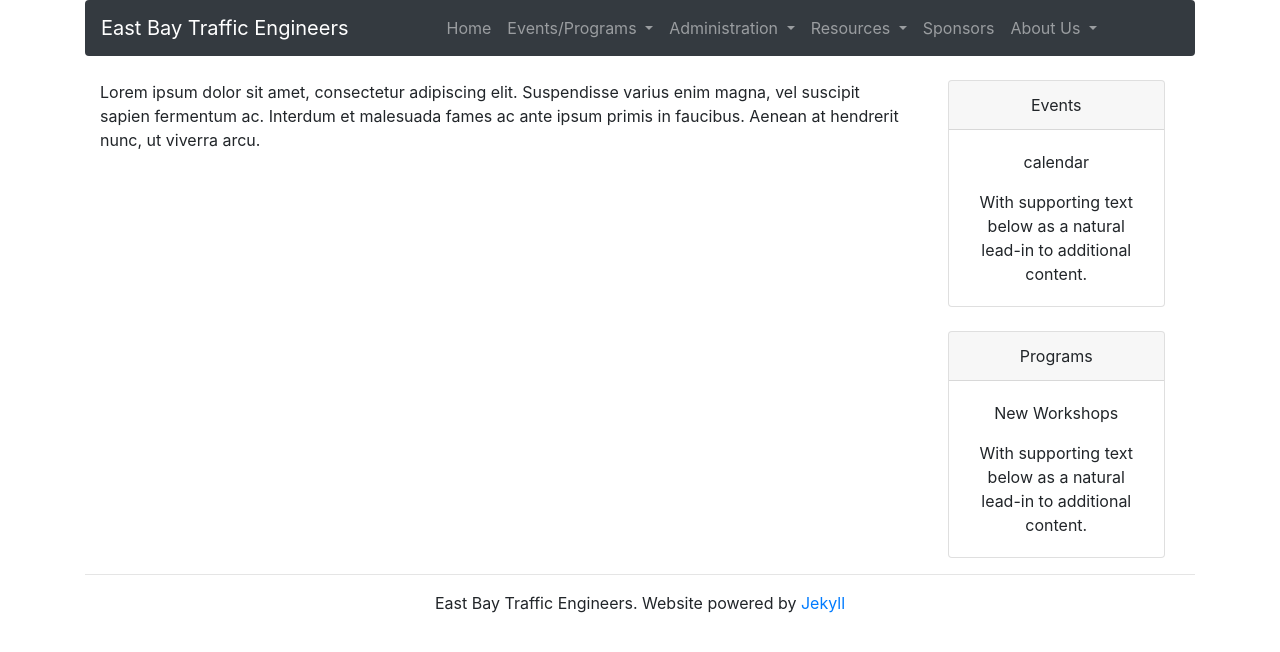
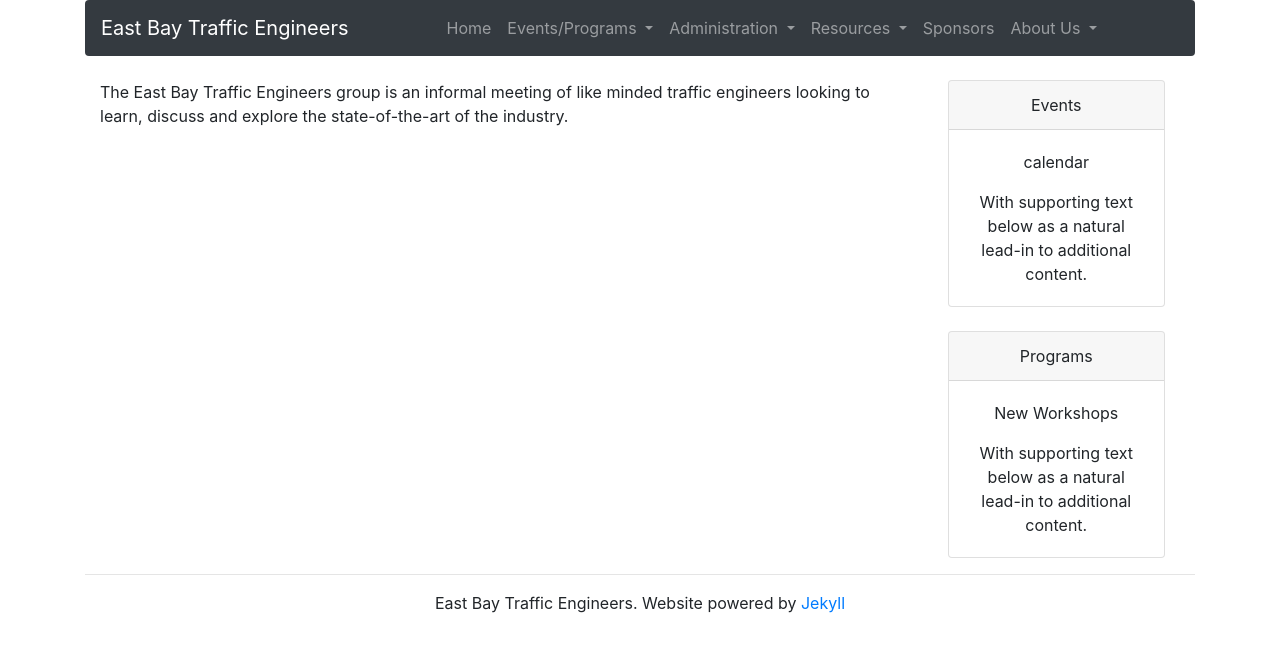
Before and after one commit to redmond2742/SmallOrganizationWebsite, a Jekyll site: the page built from pages/contact.html, in a window 1280 px wide. Shown: the top 652 px of the page. Built offline with Jekyll 4.4.1, drawn with Linux system fonts in a browser that asks for light colours; nearby versions of some CDN libraries.

Commit message:
updated to reflect EBTE

```diff
--- a/pages/contact.html
+++ b/pages/contact.html
@@ -4,4 +4,4 @@ permalink: /contact.html
 ---
 
 
-Lorem ipsum dolor sit amet, consectetur adipiscing elit. Suspendisse varius enim magna, vel suscipit sapien fermentum ac. Interdum et malesuada fames ac ante ipsum primis in faucibus. Aenean at hendrerit nunc, ut viverra arcu.
+The East Bay Traffic Engineers group is an informal meeting of like minded traffic engineers looking to learn, discuss and explore the state-of-the-art of the industry.
```
